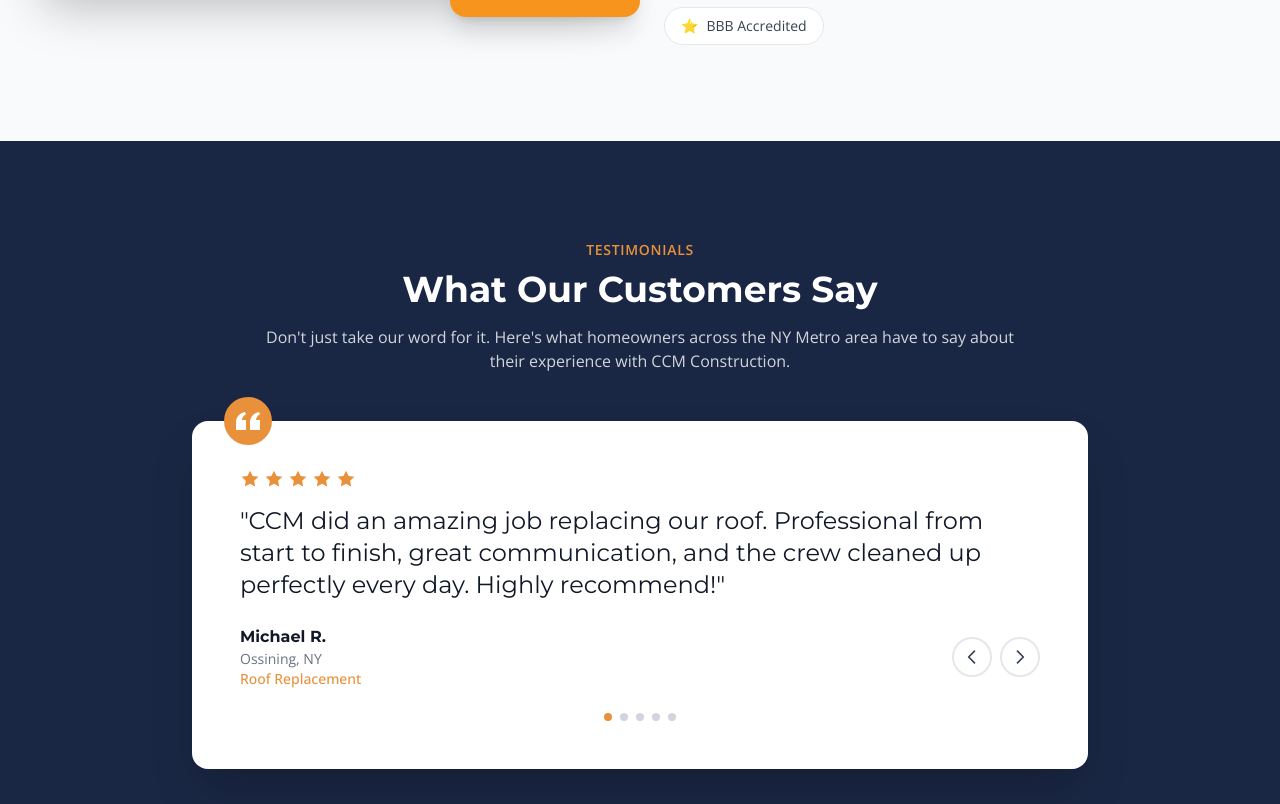
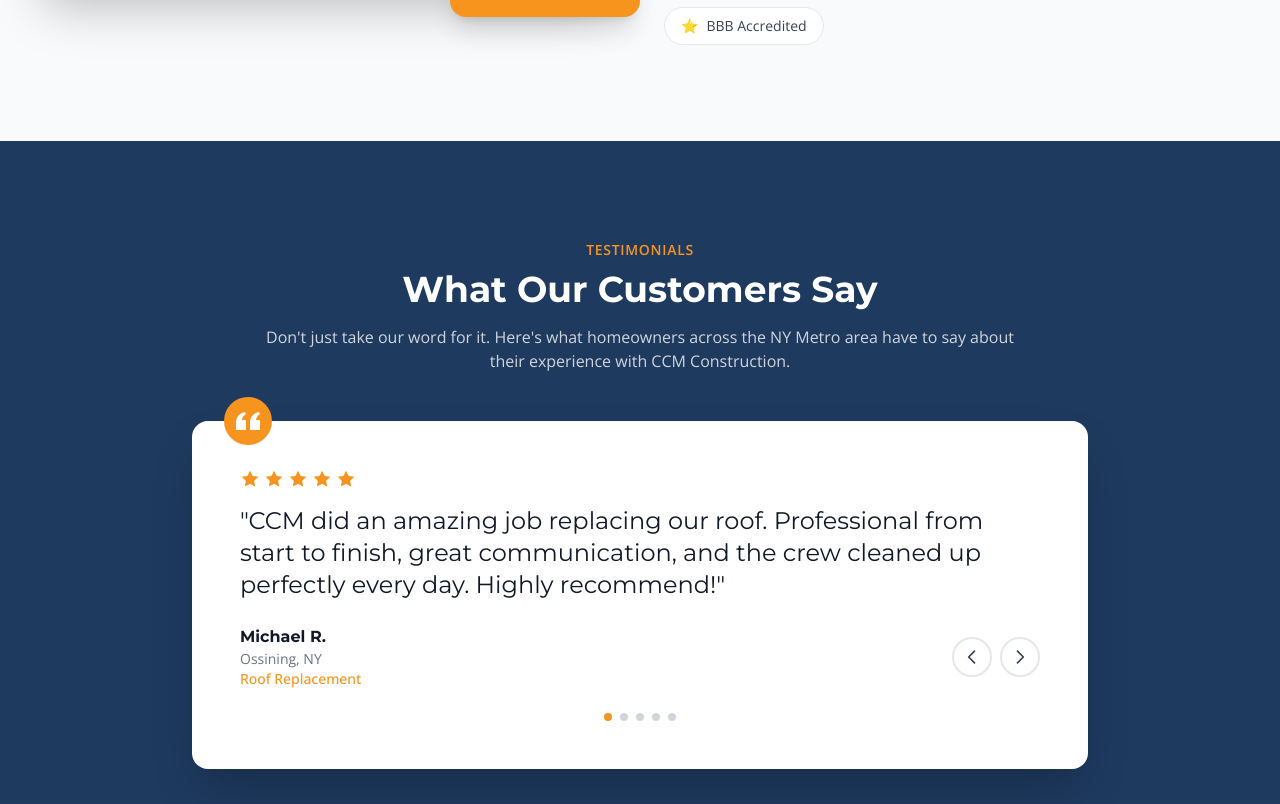
Before and after one commit to asotorod/ccm-website, a React (Vite) app: page / in a window 1280 px wide. Shown: the part 2727-3531 px from the top of the page. Built offline with nearby package versions, Linux system fonts and the light colour scheme.

Commit message:
Update Testimonials with brighter orange #F7941D and matching navy

```diff
--- a/src/components/Testimonials.jsx
+++ b/src/components/Testimonials.jsx
@@ -55,11 +55,11 @@
   }
 
   return (
-    <section className="section-padding bg-[#1a2744]">
+    <section className="section-padding bg-[#1E3A5F]">
       <div className="container-custom">
         {/* Section Header */}
         <div className="text-center max-w-3xl mx-auto mb-12">
-          <span className="text-[#E8913A] font-semibold text-sm uppercase tracking-wider">Testimonials</span>
+          <span className="text-[#F7941D] font-semibold text-sm uppercase tracking-wider">Testimonials</span>
           <h2 className="text-3xl md:text-4xl font-heading font-bold text-white mt-2 mb-4">
             What Our Customers Say
           </h2>
@@ -74,7 +74,7 @@
           <div className="bg-white rounded-2xl p-8 md:p-12 shadow-2xl relative">
             {/* Quote Icon */}
             <div className="absolute -top-6 left-8">
-              <div className="w-12 h-12 bg-[#E8913A] rounded-full flex items-center justify-center">
+              <div className="w-12 h-12 bg-[#F7941D] rounded-full flex items-center justify-center">
                 <svg className="w-6 h-6 text-white" fill="currentColor" viewBox="0 0 24 24">
                   <path d="M14.017 21v-7.391c0-5.704 3.731-9.57 8.983-10.609l.995 2.151c-2.432.917-3.995 3.638-3.995 5.849h4v10h-9.983zm-14.017 0v-7.391c0-5.704 3.748-9.57 9-10.609l.996 2.151c-2.433.917-3.996 3.638-3.996 5.849h3.983v10h-9.983z" />
                 </svg>
@@ -84,7 +84,7 @@
             {/* Rating Stars */}
             <div className="flex gap-1 mb-4">
               {[...Array(5)].map((_, i) => (
-                <svg key={i} className="w-5 h-5 text-[#E8913A]" fill="currentColor" viewBox="0 0 24 24">
+                <svg key={i} className="w-5 h-5 text-[#F7941D]" fill="currentColor" viewBox="0 0 24 24">
                   <path d="M12 2l3.09 6.26L22 9.27l-5 4.87 1.18 6.88L12 17.77l-6.18 3.25L7 14.14 2 9.27l6.91-1.01L12 2z" />
                 </svg>
               ))}
@@ -100,14 +100,14 @@
               <div>
                 <p className="font-heading font-bold text-dark-900">{testimonials[activeIndex].name}</p>
                 <p className="text-gray-500 text-sm">{testimonials[activeIndex].location}</p>
-                <p className="text-[#E8913A] text-sm font-medium">{testimonials[activeIndex].service}</p>
+                <p className="text-[#F7941D] text-sm font-medium">{testimonials[activeIndex].service}</p>
               </div>
 
               {/* Navigation */}
               <div className="flex gap-2">
                 <button
                   onClick={prevTestimonial}
-                  className="w-10 h-10 rounded-full border-2 border-gray-200 flex items-center justify-center hover:border-[#E8913A] hover:text-[#E8913A] transition-colors"
+                  className="w-10 h-10 rounded-full border-2 border-gray-200 flex items-center justify-center hover:border-[#F7941D] hover:text-[#F7941D] transition-colors"
                   aria-label="Previous testimonial"
                 >
                   <svg className="w-5 h-5" fill="none" stroke="currentColor" viewBox="0 0 24 24">
@@ -116,7 +116,7 @@
                 </button>
                 <button
                   onClick={nextTestimonial}
-                  className="w-10 h-10 rounded-full border-2 border-gray-200 flex items-center justify-center hover:border-[#E8913A] hover:text-[#E8913A] transition-colors"
+                  className="w-10 h-10 rounded-full border-2 border-gray-200 flex items-center justify-center hover:border-[#F7941D] hover:text-[#F7941D] transition-colors"
                   aria-label="Next testimonial"
                 >
                   <svg className="w-5 h-5" fill="none" stroke="currentColor" viewBox="0 0 24 24">
@@ -133,7 +133,7 @@
                   key={index}
                   onClick={() => setActiveIndex(index)}
                   className={`w-2 h-2 rounded-full transition-colors ${
-                    index === activeIndex ? 'bg-[#E8913A]' : 'bg-gray-300'
+                    index === activeIndex ? 'bg-[#F7941D]' : 'bg-gray-300'
                   }`}
                   aria-label={`Go to testimonial ${index + 1}`}
                 />
@@ -144,7 +144,7 @@
 
         {/* Google Reviews Link */}
         <div className="text-center mt-8">
-          <a href="#" className="inline-flex items-center gap-2 text-white hover:text-[#E8913A] transition-colors">
+          <a href="#" className="inline-flex items-center gap-2 text-white hover:text-[#F7941D] transition-colors">
             <span>See all reviews on Google</span>
             <svg className="w-4 h-4" fill="none" stroke="currentColor" viewBox="0 0 24 24">
               <path strokeLinecap="round" strokeLinejoin="round" strokeWidth={2} d="M10 6H6a2 2 0 00-2 2v10a2 2 0 002 2h10a2 2 0 002-2v-4M14 4h6m0 0v6m0-6L10 14" />
```
